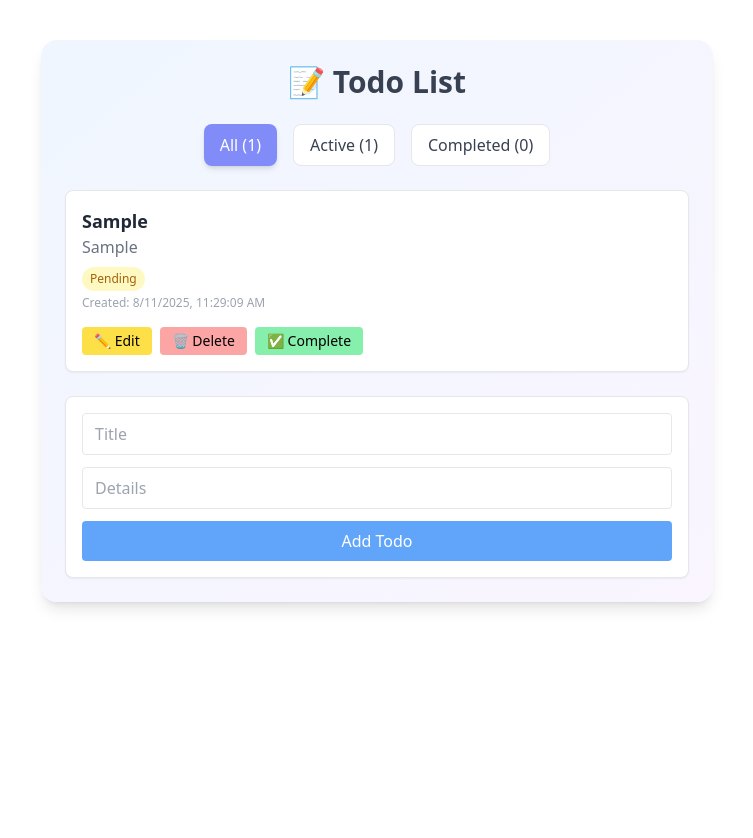
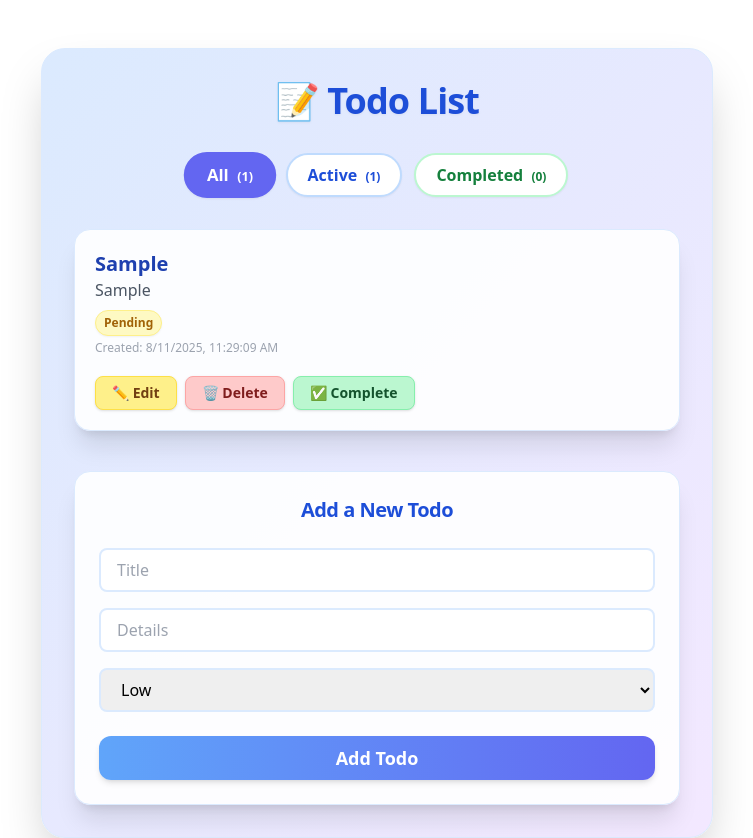
Before and after one commit to MOAZ1380/React-Tailwinds, a React (Vite) app: page / in a window 1280 px wide. Both pictures are taken after typing "Sample", "Sample" into the empty fields and a click on the button "Add Todo". Shown: the whole page, without its empty margins (263-1016 px from the left). Before the commit the page ends 800 px from the top, so only its background shows below. Built offline with nearby package versions, Linux system fonts and the light colour scheme.

Commit message:
Enhance UI and functionality across components: update Dialog, Form, Todo, and TodoList styles; add priority handling in Form; improve TodoProvider to track update timestamps.

```diff
--- a/src/components/Form.jsx
+++ b/src/components/Form.jsx
@@ -3,7 +3,11 @@ import { useTodos } from "../hooks/useTodos";
 
 const Form = () => {
 	const { dispatch } = useTodos();
-	const [formData, setFormData] = useState({ title: "", details: "" });
+	const [formData, setFormData] = useState({
+		title: "",
+		details: "",
+		priority: "low",
+	});
 
 	const handleChange = (e) => {
 		setFormData({ ...formData, [e.target.name]: e.target.value });
@@ -17,6 +21,7 @@ const Form = () => {
 			id: Date.now(),
 			title: formData.title,
 			details: formData.details,
+			priority: formData.priority,
 			isCompleted: false,
 			completed_at: null,
 			created_at: new Date().toISOString(),
@@ -30,14 +35,17 @@ const Form = () => {
 	return (
 		<form
 			onSubmit={handleSubmit}
-			className="bg-white p-4 rounded-lg shadow-sm border flex flex-col gap-3">
+			className="bg-white/90 p-6 rounded-2xl shadow-xl border border-blue-100 flex flex-col gap-4 mt-2">
+			<h2 className="text-xl font-bold text-blue-700 mb-2 text-center tracking-tight">
+				Add a New Todo
+			</h2>
 			<input
 				type="text"
 				placeholder="Title"
 				name="title"
 				value={formData.title}
 				onChange={handleChange}
-				className="border rounded px-3 py-2 w-full"
+				className="border-2 border-blue-100 focus:border-blue-400 focus:ring-2 focus:ring-blue-100 rounded-lg px-4 py-2 w-full text-base transition"
 			/>
 			<input
 				type="text"
@@ -45,11 +53,20 @@ const Form = () => {
 				name="details"
 				value={formData.details}
 				onChange={handleChange}
-				className="border rounded px-3 py-2 w-full"
+				className="border-2 border-blue-100 focus:border-blue-400 focus:ring-2 focus:ring-blue-100 rounded-lg px-4 py-2 w-full text-base transition"
 			/>
+			<select
+				name="priority"
+				value={formData.priority}
+				onChange={handleChange}
+				className="border-2 border-blue-100 focus:border-blue-400 focus:ring-2 focus:ring-blue-100 rounded-lg px-4 py-2 w-full text-base transition">
+				<option value="low">Low</option>
+				<option value="medium">Medium</option>
+				<option value="high">High</option>
+			</select>
 			<button
 				type="submit"
-				className="bg-blue-400 hover:bg-blue-500 text-white px-4 py-2 rounded transition">
+				className="bg-gradient-to-r from-blue-400 to-indigo-500 hover:from-blue-500 hover:to-indigo-600 text-white px-6 py-2 rounded-xl font-semibold text-lg shadow-md transition mt-2">
 				Add Todo
 			</button>
 		</form>
--- a/src/components/Todo.jsx
+++ b/src/components/Todo.jsx
@@ -10,19 +10,19 @@ const Todo = ({ todo, onOpenDialog, viewType }) => {
 	};
 
 	return (
-		<div className="bg-white p-4 rounded-lg shadow-sm border flex flex-col gap-2 hover:shadow-md transition">
+		<div className="bg-white/90 p-5 rounded-2xl shadow-xl border border-blue-100 flex flex-col gap-3 hover:shadow-2xl transition-all duration-200 group">
 			<div
 				onClick={() => onOpenDialog(todo, "view")}
-				className="cursor-pointer">
-				<h3 className="text-lg font-semibold text-gray-800 line-clamp-2">
+				className="cursor-pointer select-none">
+				<h3 className="text-xl font-bold text-blue-800 line-clamp-2 group-hover:underline">
 					{todo.title}
 				</h3>
-				<p className="text-gray-500 line-clamp-2">{todo.details}</p>
+				<p className="text-gray-600 line-clamp-2 mb-1">{todo.details}</p>
 				<span
-					className={`inline-block mt-2 px-2 py-1 text-xs rounded-full ${
+					className={`inline-block mt-1 px-2 py-1 text-xs rounded-full font-semibold shadow-sm ${
 						todo.isCompleted
-							? "bg-green-100 text-green-700"
-							: "bg-yellow-100 text-yellow-700"
+							? "bg-green-100 text-green-700 border border-green-200"
+							: "bg-yellow-100 text-yellow-700 border border-yellow-200"
 					}`}>
 					{todo.isCompleted ? "Completed" : "Pending"}
 				</span>
@@ -31,36 +31,33 @@ const Todo = ({ todo, onOpenDialog, viewType }) => {
 						Created: {new Date(todo.created_at).toLocaleString()}
 					</p>
 				)}
-
 				{viewType === "active" && todo.update_at && (
-					<p className="text-xs text-gray-400 mt-1">
+					<p className="text-xs text-blue-400 mt-1">
 						Updated: {new Date(todo.update_at).toLocaleString()}
 					</p>
 				)}
-
-				{viewType === "completed" && (
-					<p className="text-xs text-gray-400 mt-1">
+				{viewType === "completed" && todo.completed_at && (
+					<p className="text-xs text-green-500 mt-1">
 						Completed: {new Date(todo.completed_at).toLocaleString()}
 					</p>
 				)}
 			</div>
-
 			<div className="flex gap-2 mt-2">
 				<button
-					className="bg-yellow-300 hover:bg-yellow-400 px-3 py-1 rounded text-sm transition"
+					className="bg-yellow-200 hover:bg-yellow-300 text-yellow-900 font-semibold px-4 py-1.5 rounded-lg text-sm shadow transition border border-yellow-300"
 					onClick={() => onOpenDialog(todo, "edit")}>
 					✏️ Edit
 				</button>
 				<button
-					className="bg-red-300 hover:bg-red-400 px-3 py-1 rounded text-sm transition"
+					className="bg-red-200 hover:bg-red-300 text-red-900 font-semibold px-4 py-1.5 rounded-lg text-sm shadow transition border border-red-300"
 					onClick={() => onOpenDialog(todo, "delete")}>
 					🗑 Delete
 				</button>
 				<button
-					className={`px-3 py-1 rounded text-sm transition ${
+					className={`font-semibold px-4 py-1.5 rounded-lg text-sm shadow transition border ${
 						todo.isCompleted
-							? "bg-gray-300 hover:bg-gray-400"
-							: "bg-green-300 hover:bg-green-400"
+							? "bg-gray-200 hover:bg-gray-300 text-gray-700 border-gray-300"
+							: "bg-green-200 hover:bg-green-300 text-green-900 border-green-300"
 					}`}
 					onClick={toggleTodo}>
 					{todo.isCompleted ? "↩️ Uncompleted" : "✅ Complete"}
--- a/src/components/TodoList.jsx
+++ b/src/components/TodoList.jsx
@@ -24,48 +24,57 @@ const TodoList = () => {
 	};
 
 	return (
-		<div className="max-w-2xl mx-auto mt-10 bg-gradient-to-br from-blue-50 to-purple-50 p-6 rounded-2xl shadow-lg">
-			<h1 className="text-3xl font-bold mb-6 text-gray-700 text-center">
-				📝 Todo List
+		<div className="max-w-2xl mx-auto mt-12 bg-gradient-to-br from-blue-100 to-purple-100 p-8 rounded-3xl shadow-2xl border border-blue-100">
+			<h1 className="text-4xl font-extrabold mb-8 text-blue-700 text-center tracking-tight drop-shadow-sm flex items-center justify-center gap-2">
+				<span role="img" aria-label="todo">
+					📝
+				</span>{" "}
+				Todo List
 			</h1>
 
-			<div className="flex gap-4 justify-center mb-6">
+			<div className="flex gap-3 justify-center mb-8">
 				<button
-					className={`px-4 py-2 rounded-lg transition ${
+					className={`px-5 py-2 rounded-full font-semibold transition shadow-sm border-2 focus:outline-none focus:ring-2 focus:ring-indigo-300 ${
 						viewType === "all"
-							? "bg-indigo-400 text-white shadow-md"
-							: "bg-white text-gray-700 border"
+							? "bg-indigo-500 text-white border-indigo-500 scale-105"
+							: "bg-white text-indigo-700 border-indigo-200 hover:bg-indigo-50"
 					}`}
 					onClick={() => setViewType("all")}>
-					All ({todos.length})
+					All <span className="ml-1 text-xs font-bold">({todos.length})</span>
 				</button>
 				<button
-					className={`px-4 py-2 rounded-lg transition ${
+					className={`px-5 py-2 rounded-full font-semibold transition shadow-sm border-2 focus:outline-none focus:ring-2 focus:ring-blue-300 ${
 						viewType === "active"
-							? "bg-blue-400 text-white shadow-md"
-							: "bg-white text-gray-700 border"
+							? "bg-blue-500 text-white border-blue-500 scale-105"
+							: "bg-white text-blue-700 border-blue-200 hover:bg-blue-50"
 					}`}
 					onClick={() => setViewType("active")}>
-					Active ({todos.filter((todo) => !todo.isCompleted).length})
+					Active{" "}
+					<span className="ml-1 text-xs font-bold">
+						({todos.filter((todo) => !todo.isCompleted).length})
+					</span>
 				</button>
 				<button
-					className={`px-4 py-2 rounded-lg transition ${
+					className={`px-5 py-2 rounded-full font-semibold transition shadow-sm border-2 focus:outline-none focus:ring-2 focus:ring-green-300 ${
 						viewType === "completed"
-							? "bg-green-400 text-white shadow-md"
-							: "bg-white text-gray-700 border"
+							? "bg-green-500 text-white border-green-500 scale-105"
+							: "bg-white text-green-700 border-green-200 hover:bg-green-50"
 					}`}
 					onClick={() => setViewType("completed")}>
-					Completed ({todos.filter((todo) => todo.isCompleted).length})
+					Completed{" "}
+					<span className="ml-1 text-xs font-bold">
+						({todos.filter((todo) => todo.isCompleted).length})
+					</span>
 				</button>
 			</div>
 
 			{filteredTodos.length === 0 ? (
-				<div className="text-center text-gray-500 border rounded-lg p-6 bg-white">
-					<p className="font-medium">👀No tasks found</p>
-					<p className="text-sm mt-1">Try adding a new task below.</p>
+				<div className="text-center text-gray-500 border-2 border-dashed rounded-2xl p-8 bg-white/80 shadow-inner">
+					<p className="font-semibold text-lg mb-1">👀 No tasks found</p>
+					<p className="text-sm">Try adding a new task below.</p>
 				</div>
 			) : (
-				<div className="space-y-3">
+				<div className="space-y-4">
 					{filteredTodos.map((todo) => (
 						<Todo
 							key={todo.id}
@@ -82,7 +91,7 @@ const TodoList = () => {
 					className="fixed inset-0 bg-black bg-opacity-40 flex items-center justify-center p-4 z-50"
 					onClick={() => setSelectedTodo(null)}>
 					<div
-						className="bg-white rounded-xl p-6 w-full max-w-md shadow-lg"
+						className="bg-white rounded-2xl p-8 w-full max-w-md shadow-2xl border border-blue-100"
 						onClick={(e) => e.stopPropagation()}>
 						<Dialog
 							todo={selectedTodo}
@@ -93,7 +102,7 @@ const TodoList = () => {
 				</div>
 			)}
 
-			<div className="mt-6">
+			<div className="mt-10">
 				<Form />
 			</div>
 		</div>
--- a/src/context/TodoProvider.jsx
+++ b/src/context/TodoProvider.jsx
@@ -15,6 +15,7 @@ export const TodoProvider = ({ children }) => {
 								...todo,
 								isCompleted: !todo.isCompleted,
 								completed_at: new Date().toISOString(),
+								update_at: new Date().toISOString(),
 						  }
 						: todo,
 				);
@@ -26,6 +27,7 @@ export const TodoProvider = ({ children }) => {
 								title: action.payload.title,
 								details: action.payload.details,
 								update_at: new Date().toISOString(),
+								priority: action.payload.priority,
 						  }
 						: todo,
 				);
```
Also changed, not shown: src/components/Dialog.jsx (+21 -15 lines).
